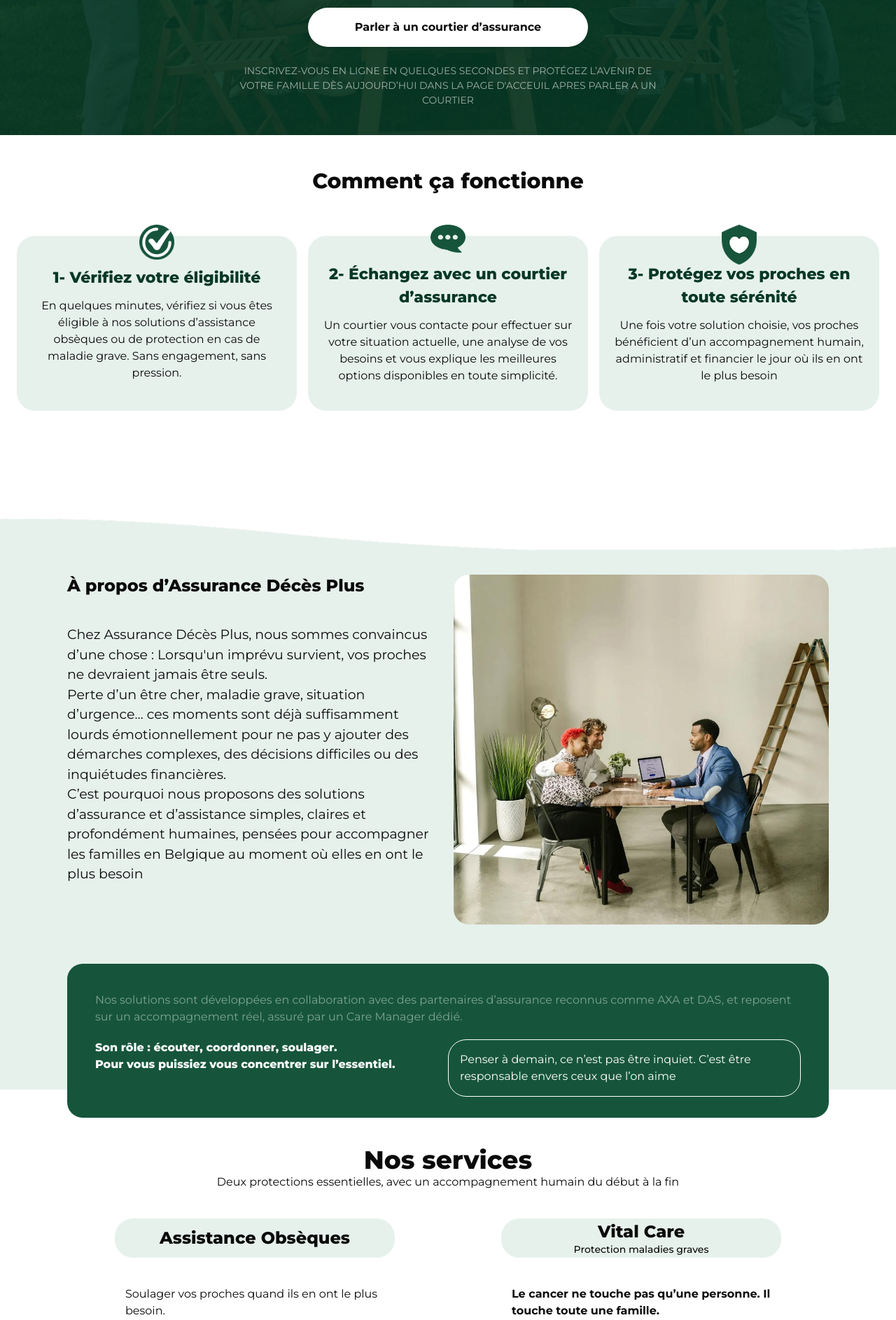
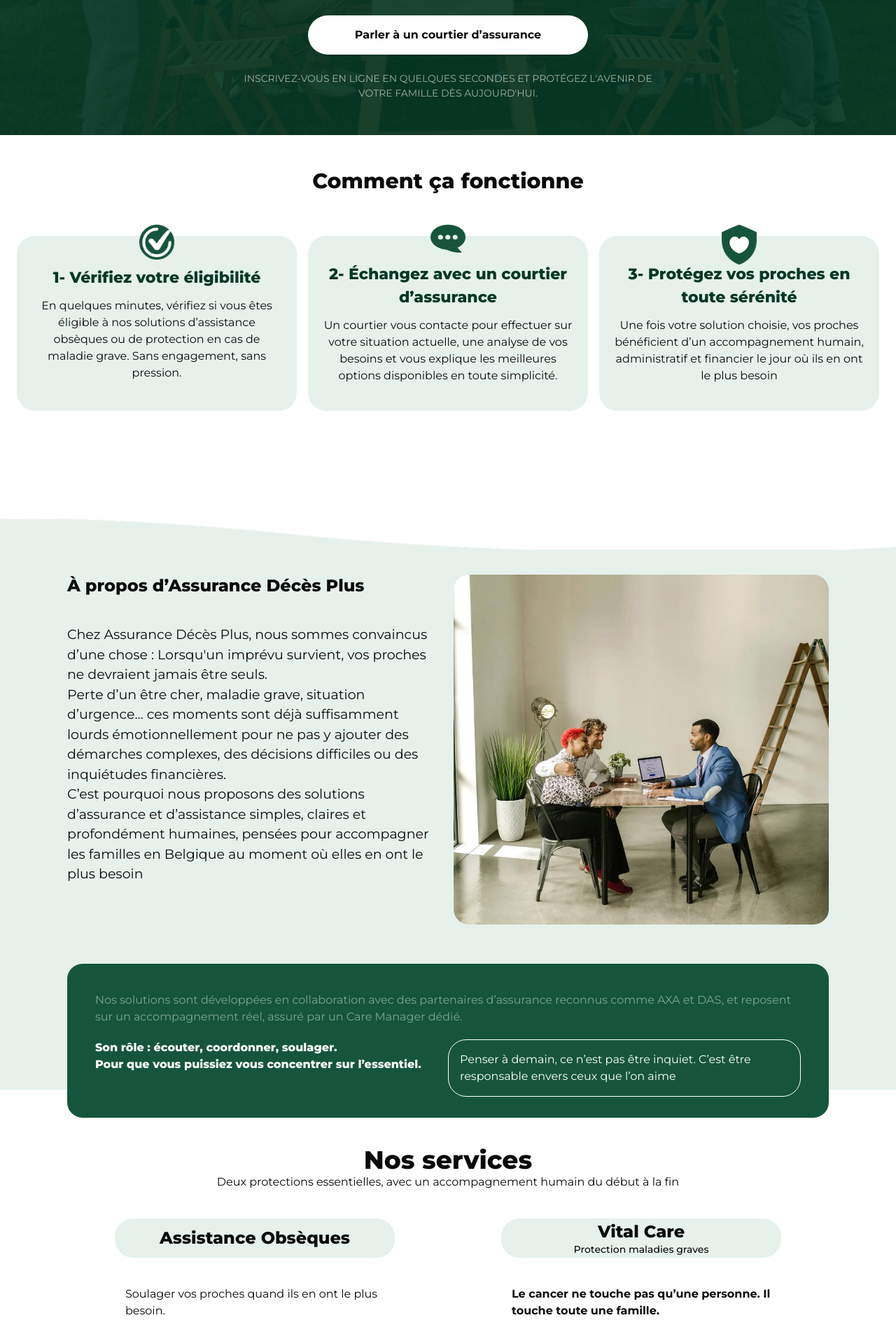
Before and after one commit to celbarrah/Altas_Montana, a Next.js app: page / in a window 1280 px wide. Shown: the part 554-2440 px from the top of the page at 70% size. Built offline with nearby package versions, Linux system fonts and the light colour scheme.

Commit message:
making some changes

```diff
--- a/components/About.jsx
+++ b/components/About.jsx
@@ -16,7 +16,7 @@ const About = () => {
             <p className='text-white/45'>Nos solutions sont développées en collaboration avec des partenaires d’assurance reconnus comme AXA et DAS, et reposent sur un accompagnement réel, assuré par un Care Manager dédié.</p>
             <div className='grid grid-cols-1 md:grid-cols-2 text-white mt-5'>
                 <p className='font-extrabold'>Son rôle : écouter, coordonner, soulager. <br />
-                Pour vous puissiez vous concentrer sur l’essentiel.</p>
+                Pour que vous puissiez vous concentrer sur l’essentiel.</p>
                 <p className='border border-white rounded-4xl p-4 mt-2 md:mt-0'>Penser à demain, ce n’est pas être inquiet.
                 C’est être responsable envers ceux que l’on aime</p>
             </div>
--- a/components/Client.jsx
+++ b/components/Client.jsx
@@ -5,7 +5,7 @@ const Client = () => {
   return (
     <section className='px-10 md:px-0 lg:px-20 xl:px-0 pt-10 md:pt-20 text-center mb-14 md:mb-20 flex justify-center items-center'>
       <div className='w-[95%] md:w-full'>
-        <h1 className='font-extrabold text-2xl md:text-4xl'>Notre partenaires</h1>
+        <h1 className='font-extrabold text-2xl md:text-4xl'>Notre partenaire</h1>
       <div className='grid grid-cols-1 justify-center items-center place-items-center gap-10 md:gap-3 mt-8 md:mt-14'>
         <Image src={"/cares.png"} alt='Partenaire' height={142} width={1722} className='w-[150px] md:w-[200px] '/>
         {/* <Image src={"/client2.png"} alt='Axa' height={100} width={150} />
--- a/components/Hero.jsx
+++ b/components/Hero.jsx
@@ -11,7 +11,7 @@ const Hero = () => {
         <p className='text-white/50 text-[16px] md:text-[20px] uppercase font-light'>Assistance obsèques et protection financière en cas de maladie grave ou de décès. Sans pression. Sans jargon. Avec un accompagnement humain.</p>
         <Link href={"/contact"} className='hover2 w-75 h-14 rounded-full bg-white font-bold flex justify-center items-center'>Vérifier mon éligibilité</Link>
         <Link href={"/contact"} className='hover2 w-100 h-14 rounded-full bg-white font-bold flex justify-center items-center'>Parler à un courtier d’assurance</Link>
-        <p className='uppercase text-white/60 text-[12px] md:text-[14px] w-full md:w-[70%]'>Inscrivez-vous en ligne en quelques secondes et protégez l’avenir de votre famille dès aujourd’hui dans la page d'acceuil apres parler a un courtier</p>
+        <p className='uppercase text-white/60 text-[12px] md:text-[14px] w-full md:w-[70%]'>Inscrivez-vous en ligne en quelques secondes et protégez l'avenir de votre famille dès aujourd'hui.</p>
       </div>
     </section>
   )
--- a/components/ServiceHero.jsx
+++ b/components/ServiceHero.jsx
@@ -3,12 +3,12 @@ import React from 'react'
 
 const ServiceHero = ({title,subtitle,descrip,btn,classe}) => {
   return (
-     <section className={`${classe} h-160 md:h-130 px-4 md:px-20 xl:px-32`}>
+     <section className={`${classe} h-160 md:h-130 px-4 md:px-20 xl:px-30`}>
       <nav className='grid grid-cols-1 md:grid-cols-3 lg:grid-cols-4 xl:grid-cols-5 h-[90%]'>
         <div className='col-span-3 flex flex-col gap-5 justify-end md:justify-center'>
           <h1 className='font-extrabold text-4xl text-[#16553C]'>{title}</h1>
           <h2 className='font-extrabold text-4xl'>{subtitle}</h2>
-          <p className='text-black/80 text-xl w-[90%]'>{descrip}</p>
+          <p className='text-black/80 text-xl w-[85%]'>{descrip}</p>
           {
             btn &&  <Link href={"/contact"} className='hover w-75 h-14 rounded-full flex justify-center items-center text-white font-extrabold bg-[#16553C]'>Verifier Mon éligibilié</Link>
           }
```
